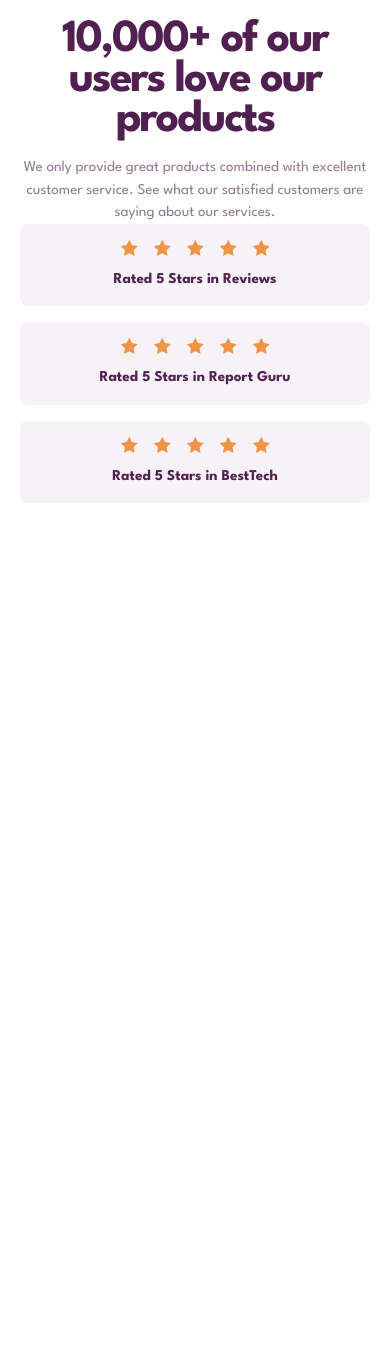
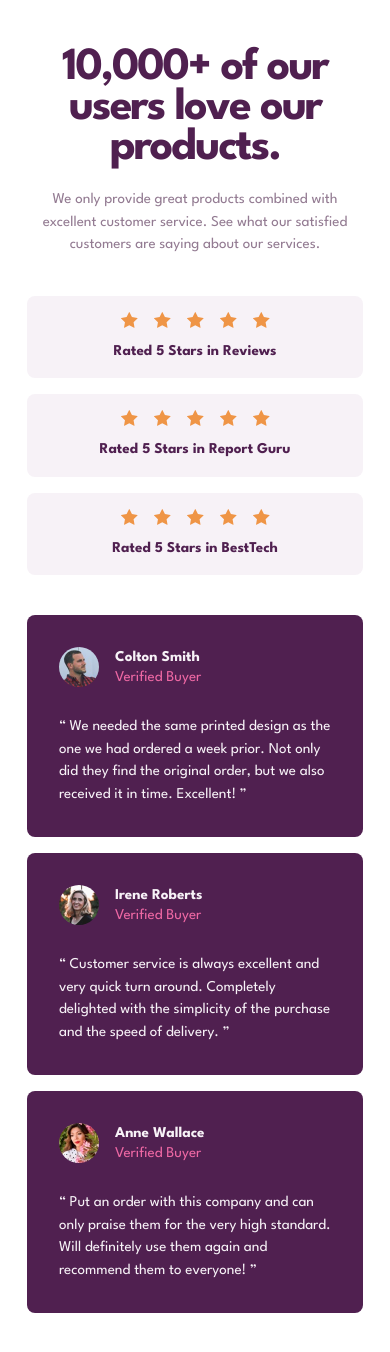
Before and after one commit to brandeth/learn-social-proof-section, a Nuxt app: page / in a window 390 px wide. Shown: the top 1352 px of the page. Before the commit the page ends 844 px from the top, so only its background shows below. Built offline with nearby package versions, Linux system fonts and the light colour scheme.

Commit message:
Finished Ui for mobile

```diff
--- a/assets/styles/main.scss
+++ b/assets/styles/main.scss
@@ -22,6 +22,7 @@ White: hsl(0, 0%, 100%)
   --font-size: 15px;
   --font-size-xl: 46px;
   --line-height-xl: var(--font-size-xl);
+  --line-height-lg: 1.25rem;
   --border-radius: 0.5rem;
 }
 
@@ -107,15 +108,40 @@ h6 {
 .Main {
   display: grid;
   grid-template-rows: 1fr auto;
-  padding: 1.25rem;
+  padding: 3rem 1.25rem;
   min-height: 100vh;
   width: 100%;
 }
 
 .SocialProofSection {
   width: 100%;
-  max-width: 1440px;
+  // max-width: 1440px;
+  max-width: 21rem;
   justify-self: center;
+  display: grid;
+  gap: 2.5rem;
+
+  &-cardList {
+    display: grid;
+    grid-template-rows: 1fr;
+    gap: 1rem;
+  }
+
+  &-cardItem {
+    display: grid;
+    grid-template-rows: auto auto;
+    gap: 1.75rem;
+    background-color: var(--very-dark-magenta);
+    padding: 2rem;
+    border-radius: var(--border-radius);
+    color: var(--light-grayish-magenta);
+  }
+
+  &-header {
+    display: grid;
+    grid-template-rows: 1fr;
+    gap: 2.5rem;
+  }
 
   &-ratingItem {
     display: flex;
@@ -137,7 +163,7 @@ h6 {
   &-overview {
     display: flex;
     flex-direction: column;
-    gap: 1rem;
+    gap: 1.25rem;
 
     h1 {
       text-align: center;
@@ -154,6 +180,34 @@ h6 {
     }
   }
 
+  .CardItem {
+    &-header {
+      display: flex;
+      align-items: center;
+      gap: 1rem;
+    }
+
+    &-headerText {
+
+      h3,
+      p {
+        font-size: var(--font-size);
+        line-height: 1.25rem;
+      }
+
+      p {
+        color: var(--soft-pink);
+      }
+    }
+
+    &-headerImage {
+      width: 2.5rem;
+      height: 2.5rem;
+      border-radius: 50%;
+      overflow: hidden;
+    }
+  }
+
   .Rating {
     &-channel {
       font-weight: 700;
--- a/components/CardItem.vue
+++ b/components/CardItem.vue
@@ -1,3 +1,22 @@
+<script lang="ts" setup>
+defineProps<{
+  card: Card
+}>()
+</script>
+
 <template>
-  <div class="SocialProofSection-cardItem"></div>
+  <div class="SocialProofSection-cardItem">
+    <div class="CardItem-header">
+      <div class="CardItem-headerImage">
+        <img :src="card.avatar" alt="Colton Smith">
+      </div>
+      <div class="CardItem-headerText">
+        <h3>{{ card.name }}</h3>
+        <p v-if="card.isVerified">Verified Buyer</p>
+      </div>
+    </div>
+    <div class="CardItem-body">
+      <p>{{ card.review }}</p>
+    </div>
+  </div>
 </template>
--- a/components/CardList.vue
+++ b/components/CardList.vue
@@ -1,5 +1,28 @@
+<script lang="ts" setup>
+const cardList = ref<Card[]>([
+  {
+    avatar: 'image-colton.jpg',
+    name: 'Colton Smith',
+    isVerified: true,
+    review: '“ We needed the same printed design as the one we had ordered a week prior. Not only did they find the original order, but we also received it in time. Excellent! ”',
+  },
+  {
+    avatar: 'image-irene.jpg',
+    name: 'Irene Roberts',
+    isVerified: true,
+    review: '“ Customer service is always excellent and very quick turn around. Completely delighted with the simplicity of the purchase and the speed of delivery. ”',
+  },
+  {
+    avatar: 'image-anne.jpg',
+    name: 'Anne Wallace',
+    isVerified: true,
+    review: '“ Put an order with this company and can only praise them for the very high standard. Will definitely use them again and recommend them to everyone! ”',
+  },
+])
+</script>
+
 <template>
   <div class="SocialProofSection-cardList">
-    <CardItem />
+    <CardItem v-for="(card, index) in cardList" :key="index" :card="card" />
   </div>
 </template>
--- a/components/Overview.vue
+++ b/components/Overview.vue
@@ -1,6 +1,6 @@
 <template>
   <div class="SocialProofSection-overview">
-    <h1>10,000+ of our users love our products</h1>
+    <h1>10,000+ of our users love our products.</h1>
     <p>We only provide great products combined with excellent customer service. See what our satisfied customers are
       saying about our services.</p>
   </div>
--- /dev/null
+++ b/types/Card.ts
@@ -0,0 +1,6 @@
+interface Card {
+  avatar: string
+  name: string
+  isVerified: boolean
+  review: string
+}
```
